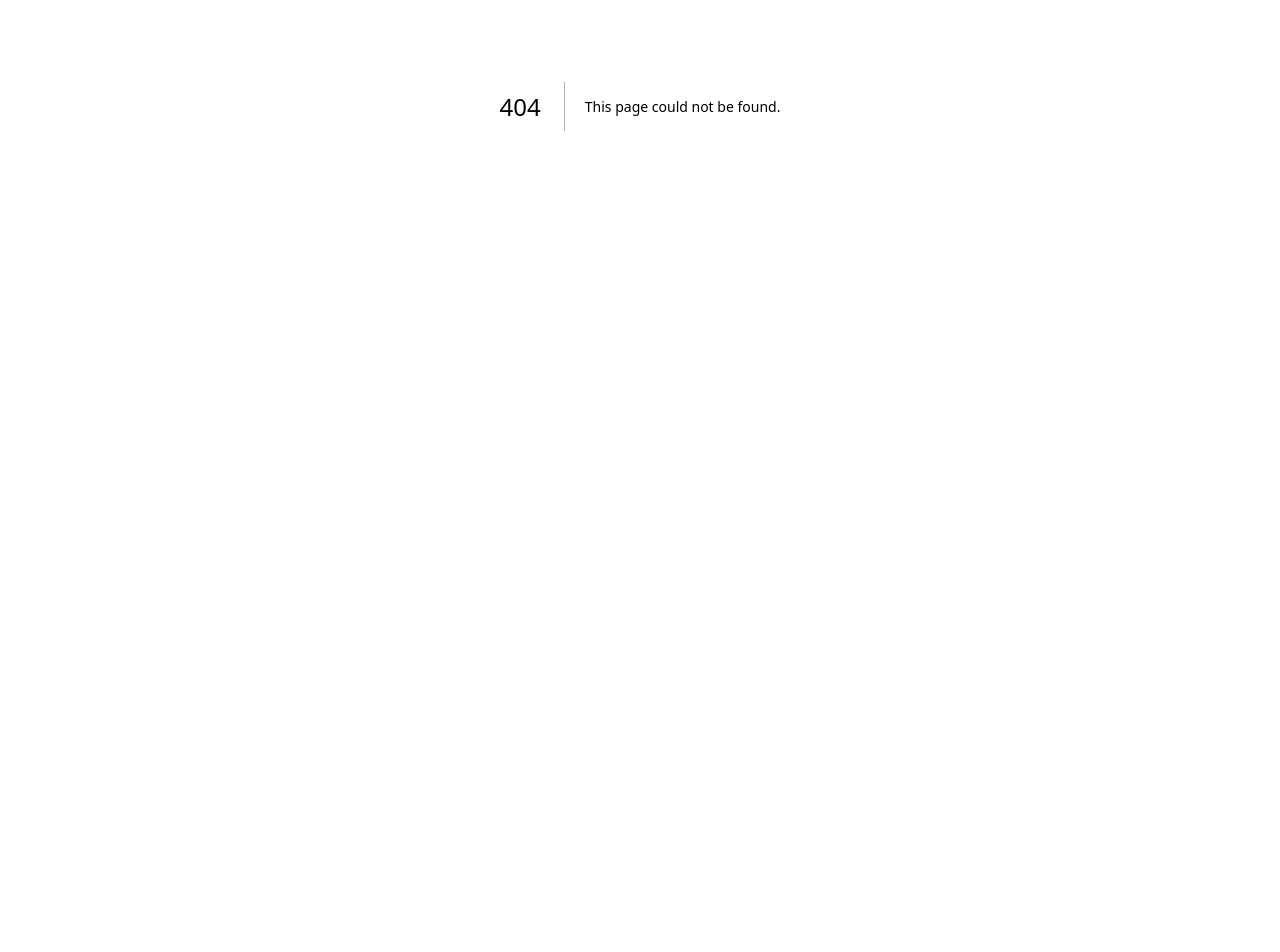
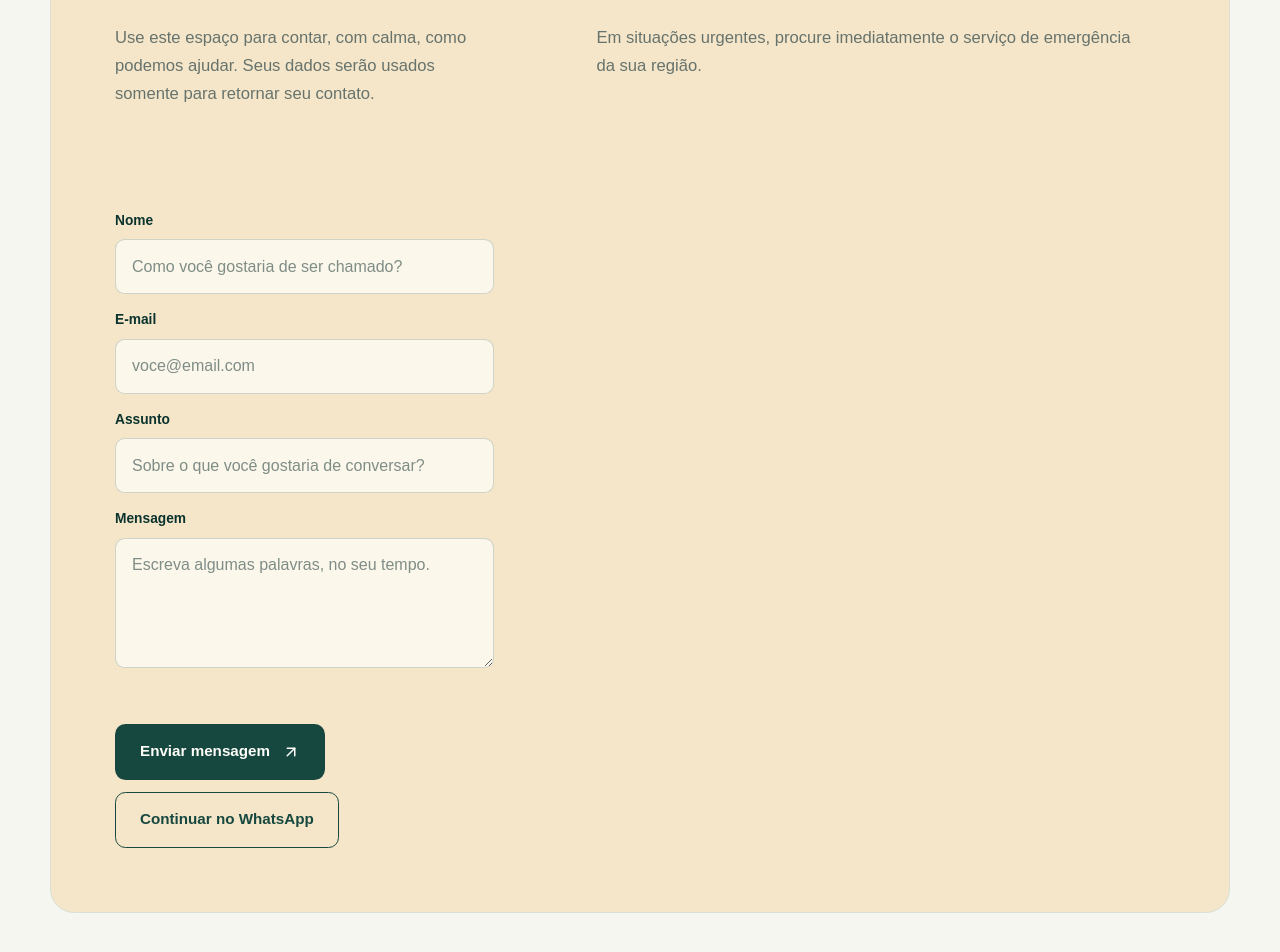
Before and after one commit to saulovitalpaz/tekaneves, a Next.js app: page /contato in a window 1280 px wide. Before the commit this address had no page. Shown: the part 294-1246 px from the top of the page. Before the commit the page ends 800 px from the top, so only its background shows below. Built offline with nearby package versions, Linux system fonts and the light colour scheme.

Commit message:
feat: add public contact dialog and WhatsApp handoff

```diff
--- /dev/null
+++ b/app/contato/page.tsx
@@ -0,0 +1,15 @@
+import { PublicInquiryForm } from "@/components/public-inquiry-form";
+
+export default function ContactPage() {
+  return (
+    <main className="section-shell py-16">
+      <section className="soft-panel contact-panel" aria-labelledby="contact-page-title">
+        <p className="eyebrow">Contato</p>
+        <h1 id="contact-page-title" className="display-font section-heading">Vamos conversar?</h1>
+        <p className="section-intro">Use este espaço para contar, com calma, como podemos ajudar. Seus dados serão usados somente para retornar seu contato.</p>
+        <p className="section-intro">Em situações urgentes, procure imediatamente o serviço de emergência da sua região.</p>
+        <PublicInquiryForm variant="detailed" />
+      </section>
+    </main>
+  );
+}
--- a/components/contact-section.tsx
+++ b/components/contact-section.tsx
@@ -1,4 +1,4 @@
-import { ContactForm } from "./contact-form";
+import { PublicInquiryForm } from "./public-inquiry-form";
 
 type ContactSectionProps = {
   content: {
@@ -17,7 +17,7 @@ export function ContactSection({ content }: ContactSectionProps) {
     <section id="contato" className="contact-section" aria-labelledby="contact-title">
       <div className="section-shell soft-panel contact-panel">
         <div><p className="eyebrow">{content.eyebrow}</p><h2 id="contact-title" className="display-font section-heading">{content.title}</h2><p className="section-intro">{content.description}</p></div>
-        <ContactForm nameLabel={content.nameLabel} emailLabel={content.emailLabel} messageLabel={content.messageLabel} submitLabel={content.submitLabel} />
+        <PublicInquiryForm variant="detailed" />
       </div>
     </section>
   );
--- a/components/floating-contact-button.tsx
+++ b/components/floating-contact-button.tsx
@@ -1,10 +1,51 @@
-import { MessageCircle } from "lucide-react";
+"use client";
+
+import { useEffect, useRef, useState } from "react";
+import { MessageCircle, X } from "lucide-react";
+
+import { PublicInquiryForm } from "./public-inquiry-form";
 
 export function FloatingContactButton() {
+  const [isOpen, setIsOpen] = useState(false);
+  const triggerRef = useRef<HTMLButtonElement>(null);
+  const dialogRef = useRef<HTMLDivElement>(null);
+  const dialogTitleId = "floating-contact-dialog-title";
+
+  function closeDialog() {
+    setIsOpen(false);
+    window.setTimeout(() => triggerRef.current?.focus(), 0);
+  }
+
+  useEffect(() => {
+    if (!isOpen) return;
+
+    dialogRef.current?.querySelector<HTMLInputElement>("input[name='name']")?.focus();
+
+    function handleKeyDown(event: KeyboardEvent) {
+      if (event.key === "Escape") closeDialog();
+    }
+
+    window.addEventListener("keydown", handleKeyDown);
+    return () => window.removeEventListener("keydown", handleKeyDown);
+  }, [isOpen]);
+
   return (
-    <a className="floating-contact" href="#contato" aria-label="Falar comigo">
-      <MessageCircle size={19} aria-hidden="true" />
-      <span>Falar comigo</span>
-    </a>
+    <>
+      <button ref={triggerRef} type="button" className="floating-contact" aria-label="Falar comigo" aria-haspopup="dialog" aria-expanded={isOpen} onClick={() => setIsOpen(true)}>
+        <MessageCircle size={19} aria-hidden="true" />
+        <span>Falar comigo</span>
+      </button>
+      {isOpen && (
+        <div className="fixed inset-0 z-50 grid place-items-center bg-black/45 p-4">
+          <div ref={dialogRef} role="dialog" aria-modal="true" aria-labelledby={dialogTitleId} className="soft-panel w-full max-w-lg">
+            <div className="flex items-start justify-between gap-4">
+              <div><p className="eyebrow">Contato</p><h2 id={dialogTitleId} className="display-font section-heading">Como podemos ajudar?</h2></div>
+              <button type="button" onClick={closeDialog} aria-label="Fechar mensagem" className="button-secondary"><X size={18} aria-hidden="true" /></button>
+            </div>
+            <PublicInquiryForm variant="compact" />
+          </div>
+        </div>
+      )}
+    </>
   );
 }
--- /dev/null
+++ b/components/public-inquiry-form.tsx
@@ -0,0 +1,92 @@
+"use client";
+
+import { FormEvent, useId, useRef, useState } from "react";
+import { ArrowUpRight } from "lucide-react";
+
+import { buildWhatsAppUrl, HomepageInquiryPayload, submitHomepageInquiry } from "@/lib/public-inquiry";
+
+type PublicInquiryFormProps = {
+  variant: "compact" | "detailed";
+};
+
+type SubmissionSource = HomepageInquiryPayload["source"];
+
+export function PublicInquiryForm({ variant }: PublicInquiryFormProps) {
+  const idPrefix = useId();
+  const formRef = useRef<HTMLFormElement>(null);
+  const [feedback, setFeedback] = useState("");
+  const [hasError, setHasError] = useState(false);
+  const [isSubmitting, setIsSubmitting] = useState(false);
+  const isDetailed = variant === "detailed";
+
+  async function submitForm(form: HTMLFormElement, source: SubmissionSource) {
+
+    if (!form.checkValidity()) {
+      setHasError(true);
+      setFeedback("Confira os campos obrigatórios antes de continuar.");
+      form.reportValidity();
+      return;
+    }
+
+    const formData = new FormData(form);
+    const subject = String(formData.get("subject") ?? "").trim();
+    const payload: HomepageInquiryPayload = {
+      name: String(formData.get("name") ?? ""),
+      email: String(formData.get("email") ?? ""),
+      message: String(formData.get("message") ?? ""),
+      source,
+      ...(subject ? { subject } : {}),
+    };
+
+    setIsSubmitting(true);
+    setHasError(false);
+    setFeedback("");
+
+    try {
+      await submitHomepageInquiry(payload);
+      form.reset();
+      setFeedback(source === "WHATSAPP" ? "Mensagem registrada. Vamos continuar no WhatsApp." : "Mensagem enviada com sucesso. Em breve entraremos em contato.");
+
+      if (source === "WHATSAPP") {
+        window.open(buildWhatsAppUrl(payload), "_blank", "noopener,noreferrer");
+      }
+    } catch (error) {
+      setHasError(true);
+      setFeedback(error instanceof Error ? error.message : "Não foi possível enviar a mensagem.");
+    } finally {
+      setIsSubmitting(false);
+    }
+  }
+
+  const nameId = `${idPrefix}-name`;
+  const emailId = `${idPrefix}-email`;
+  const subjectId = `${idPrefix}-subject`;
+  const messageId = `${idPrefix}-message`;
+
+  function handleSubmit(event: FormEvent<HTMLFormElement>) {
+    event.preventDefault();
+    void submitForm(event.currentTarget, isDetailed ? "CONTATO_INTERNO" : "FLUTUANTE");
+  }
+
+  function handleWhatsAppClick() {
+    if (formRef.current) void submitForm(formRef.current, "WHATSAPP");
+  }
+
+  return (
+    <form ref={formRef} className="contact-form" onSubmit={handleSubmit} noValidate>
+      <div className="form-field"><label htmlFor={nameId}>Nome</label><input id={nameId} name="name" type="text" autoComplete="name" placeholder="Como você gostaria de ser chamado?" required /></div>
+      <div className="form-field"><label htmlFor={emailId}>E-mail</label><input id={emailId} name="email" type="email" autoComplete="email" placeholder="voce@email.com" required /></div>
+      {isDetailed && <div className="form-field"><label htmlFor={subjectId}>Assunto</label><input id={subjectId} name="subject" type="text" placeholder="Sobre o que você gostaria de conversar?" /></div>}
+      <div className="form-field"><label htmlFor={messageId}>Mensagem</label><textarea id={messageId} name="message" placeholder="Escreva algumas palavras, no seu tempo." required /></div>
+      <p className="form-feedback" data-error={hasError} aria-live="polite">{feedback}</p>
+      {isDetailed ? (
+        <div className="flex flex-wrap gap-3">
+          <button type="submit" className="button-primary" disabled={isSubmitting}>Enviar mensagem<ArrowUpRight size={18} aria-hidden="true" /></button>
+          <button type="button" className="button-secondary" disabled={isSubmitting} onClick={handleWhatsAppClick}>Continuar no WhatsApp</button>
+        </div>
+      ) : (
+        <button type="submit" className="button-primary justify-self-start" disabled={isSubmitting}>Enviar mensagem<ArrowUpRight size={18} aria-hidden="true" /></button>
+      )}
+    </form>
+  );
+}
--- /dev/null
+++ b/lib/public-inquiry.ts
@@ -0,0 +1,33 @@
+export type HomepageInquiryPayload = {
+  name: string;
+  email: string;
+  subject?: string;
+  message: string;
+  source: "FLUTUANTE" | "CONTATO_INTERNO" | "WHATSAPP";
+};
+
+export async function submitHomepageInquiry(payload: HomepageInquiryPayload, fetcher: typeof fetch = fetch) {
+  const response = await fetcher("/api/v1/homepage-inquiries", {
+    method: "POST",
+    headers: { "Content-Type": "application/json" },
+    body: JSON.stringify(payload),
+  });
+  const result = await response.json();
+
+  if (!response.ok) {
+    throw new Error(result.error?.message ?? "Não foi possível enviar a mensagem.");
+  }
+
+  return result.data as { id: string };
+}
+
+export function buildWhatsAppUrl(payload: HomepageInquiryPayload) {
+  const text = [
+    `Nome: ${payload.name}`,
+    `E-mail: ${payload.email}`,
+    payload.subject ? `Assunto: ${payload.subject}` : null,
+    `Mensagem: ${payload.message}`,
+  ].filter(Boolean).join("\n");
+
+  return `https://wa.me/5533987009784?text=${encodeURIComponent(text)}`;
+}
```
Also changed, not shown: 1 other file (tests, documents, lock files or other folders).
